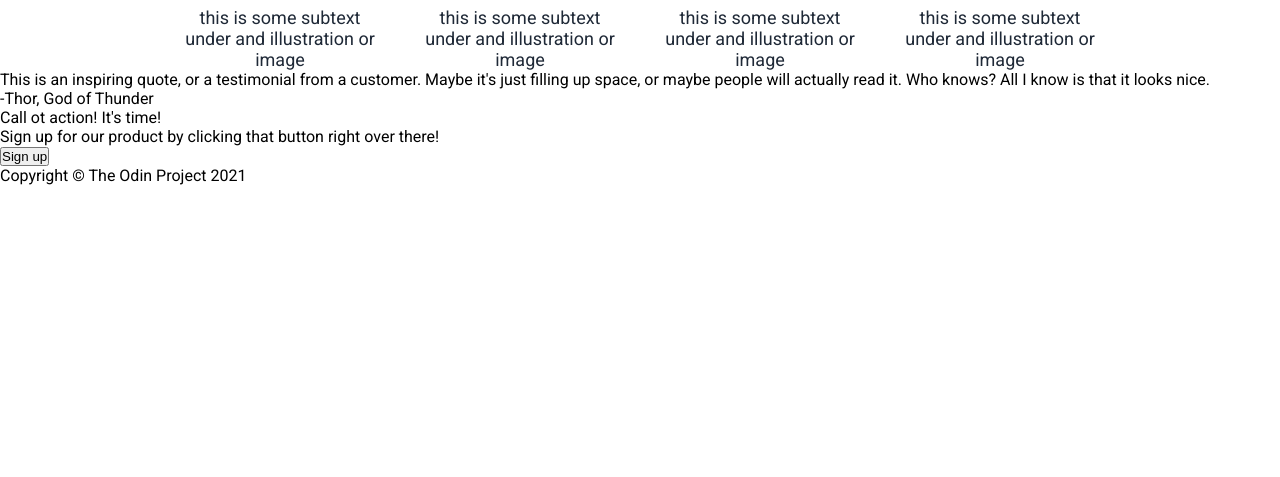
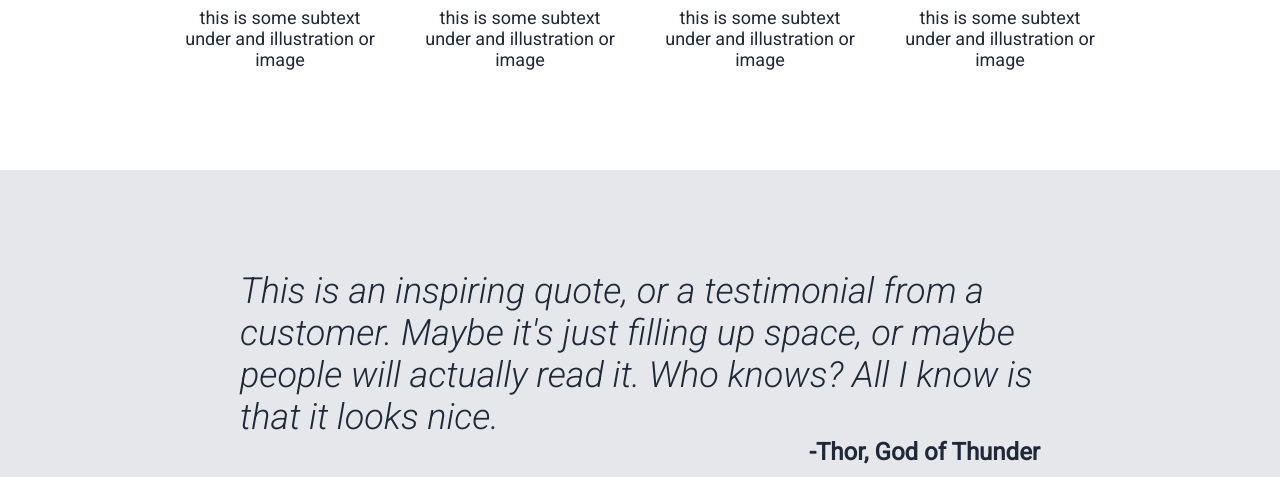
Before and after one commit to Flex58/odin-landing-page, a plain HTML site: page index.html in a window 1280 px wide. Shown: the part 803-1280 px from the top of the page. Before the commit the page ends 988 px from the top, so only its background shows below. Drawn offline with Linux system fonts and the light colour scheme.

Commit message:
Finish fourth and fixed image-card formatting

```diff
--- a/index.html
+++ b/index.html
@@ -6,7 +6,7 @@
         <link rel="stylesheet" href="style.css">
         <link rel="preconnect" href="https://fonts.googleapis.com">
         <link rel="preconnect" href="https://fonts.gstatic.com" crossorigin>
-        <link href="https://fonts.googleapis.com/css2?family=Roboto&display=swap" rel="stylesheet">
+        <link href="https://fonts.googleapis.com/css2?family=Roboto:ital,wght@0,400;1,300&display=swap" rel="stylesheet">
     </head>
 
     <body>
@@ -56,8 +56,10 @@
         </div>
 
         <div class="fourth">
-            <div class="quote-text">This is an inspiring quote, or a testimonial from a customer. Maybe it's just filling up space, or maybe people will actually read it. Who knows? All I know is that it looks nice.</div>
-            <div class="quote-person">-Thor, God of Thunder</div>
+            <div class="quote">
+                <div class="quote-text">This is an inspiring quote, or a testimonial from a customer. Maybe it's just filling up space, or maybe people will actually read it. Who knows? All I know is that it looks nice.</div>
+                <div class="quote-person">-Thor, God of Thunder</div>
+            </div>
         </div>
 
         <div class="fifth">
--- a/style.css
+++ b/style.css
@@ -105,7 +105,9 @@ body {
 .cards{
     display: flex;
     justify-content: center;
-    gap: 40px
+    flex-wrap: wrap;
+    gap: 40px;
+    padding-bottom: 100px;
 }
 
 .image-card {
@@ -125,3 +127,38 @@ body {
     border: 4px solid  #3882F6;
     border-radius: 10px;
 }
+
+.fourth {
+    display: flex;
+    flex-direction: column;
+    flex: 1;
+    justify-content: center;
+    align-items: center;
+    background-color: #E5E7EB;
+    flex-wrap: wrap;
+    padding: 100px;
+
+}
+
+.quote {
+    max-width: 800px;
+    display: flex;
+    flex-direction: column;
+}
+
+.quote-text {
+    font-size: 36px;
+    font-style: italic;
+    font-weight: 300;
+    color: #1F2937;
+    width: auto;
+}
+
+.quote-person {
+    font-size: 24px;
+    font-weight: 900;
+    max-width: 800px;
+    color: #1F2937;
+    align-self: flex-end;
+
+}
```
